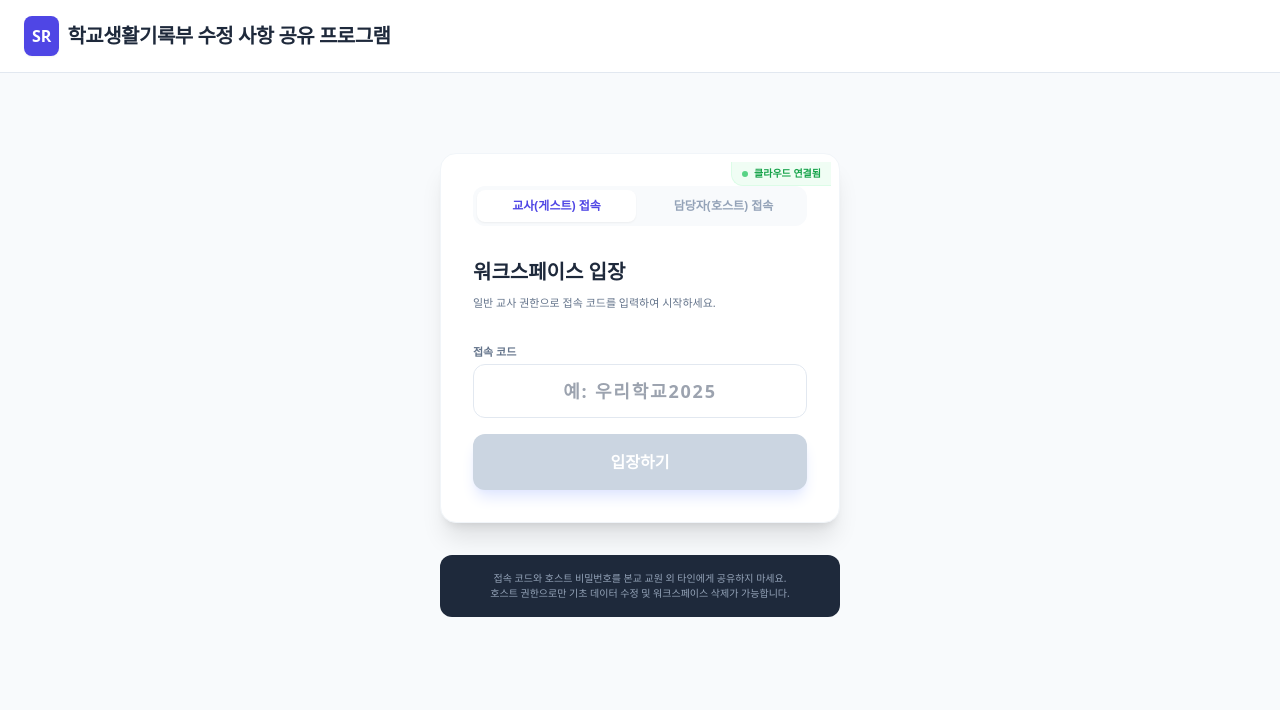
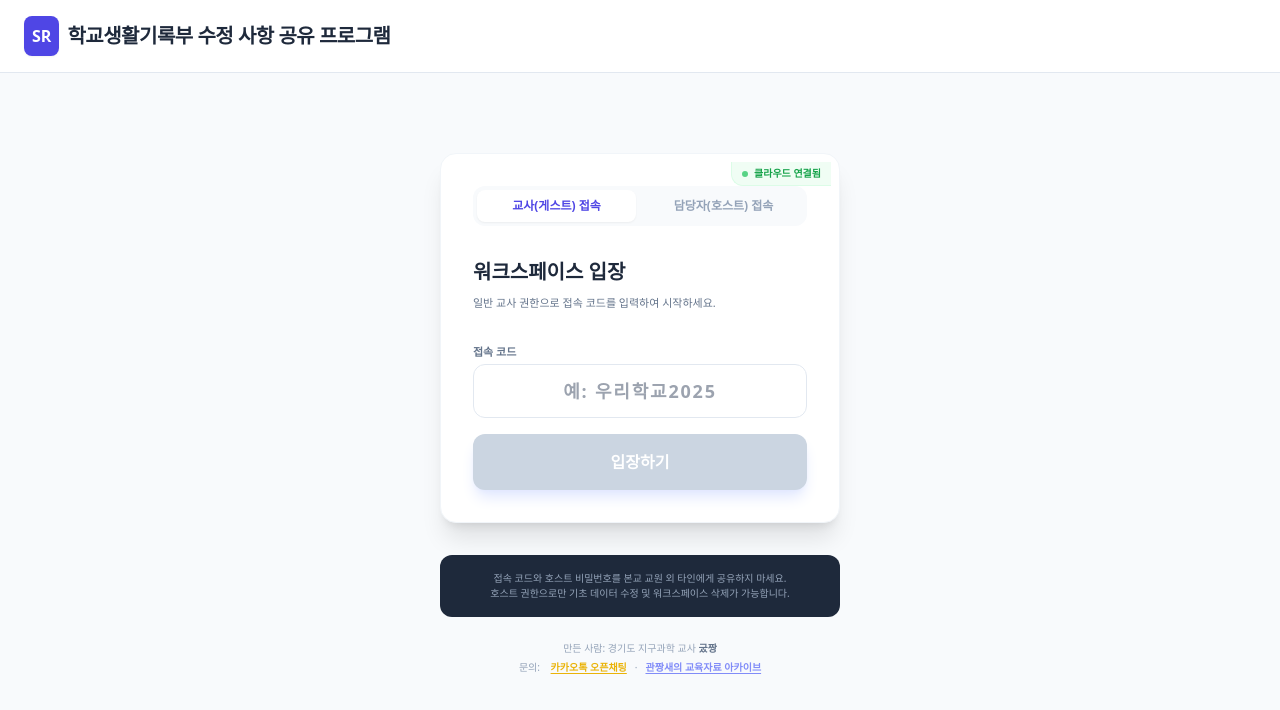
Before and after one commit to eduarchive88/school-modification-system, a React (Vite) app: page / in a window 1280 px wide. Shown: the top 710 px of the page. Built offline with nearby package versions, Linux system fonts and the light colour scheme; no server answers.

Commit message:
feat: 메인페이지 하단에 궀짱새 푸터 추가

```diff
--- a/components/HomeView.tsx
+++ b/components/HomeView.tsx
@@ -53,13 +53,8 @@ const HomeView: React.FC<HomeViewProps> = ({ onNavigate }) => {
         }
         onNavigate(AppState.SELECT, code.trim(), UserRole.GUEST);
       }
-    } catch (err: any) {
-      console.error("접속 오류:", err);
-      if (err?.message === 'SERVER_DOWN') {
-        alert("☁️ 클라우드 서버가 일시적으로 비활성화 상태입니다.\n\n잠시 후(약 1~2분) 다시 시도해주세요.\n\n※ Supabase 무료 플랜은 7일 미사용 시 자동으로 일시 정지됩니다.");
-      } else {
-        alert("서버 연결 중 오류가 발생했습니다.\n\n네트워크를 확인하고 다시 시도해주세요.");
-      }
+    } catch (err) {
+      alert("접속 중 오류가 발생했습니다.");
     } finally {
       setIsProcessing(false);
     }
@@ -77,7 +72,7 @@ const HomeView: React.FC<HomeViewProps> = ({ onNavigate }) => {
           ) : (
             <span className="flex items-center gap-1.5 px-2.5 py-1 bg-slate-50 text-slate-400 text-[10px] font-black rounded-bl-xl border-l border-b border-slate-100">
               <span className="w-1.5 h-1.5 bg-slate-300 rounded-full"></span>
-              로컬 모드 (공유안됨)
+              로칼 모드 (공유안됨)
             </span>
           )}
         </div>
@@ -147,6 +142,31 @@ const HomeView: React.FC<HomeViewProps> = ({ onNavigate }) => {
           호스트 권한으로만 기초 데이터 수정 및 워크스페이스 삭제가 가능합니다.
         </p>
       </div>
+
+      {/* 푸터 */}
+      <footer className="mt-6 pb-6 text-center">
+        <p className="text-[10px] text-slate-400 mb-1">만든 사람: 경기도 지구과학 교사 <span className="font-bold text-slate-500">궀짱</span></p>
+        <p className="text-[10px] text-slate-400 space-x-2">
+          <span>문의: </span>
+          <a
+            href="https://open.kakao.com/o/s7hVU65h"
+            target="_blank"
+            rel="noopener noreferrer"
+            className="text-yellow-500 hover:text-yellow-400 font-semibold underline underline-offset-2 transition-colors"
+          >
+            카카오톡 오픈채팅
+          </a>
+          <span>·</span>
+          <a
+            href="https://eduarchive.tistory.com/"
+            target="_blank"
+            rel="noopener noreferrer"
+            className="text-indigo-400 hover:text-indigo-300 font-semibold underline underline-offset-2 transition-colors"
+          >
+            관짱새의 교육자료 아카이브
+          </a>
+        </p>
+      </footer>
     </div>
   );
 };
```
